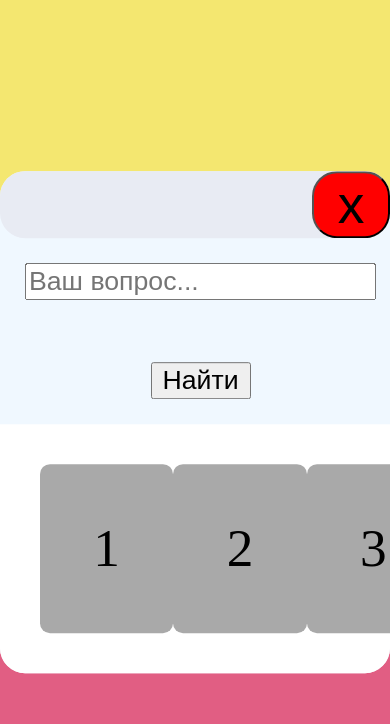
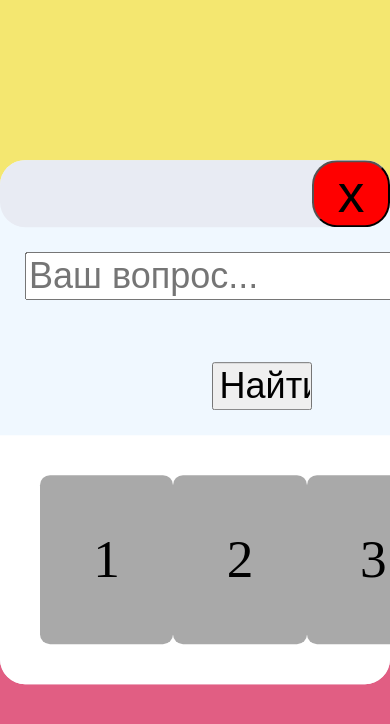
Before and after one commit to sherlok6/sherlok6.github.io, a plain HTML site: page index.html in a window 390 px wide. Both pictures are taken after a click on the button "Браузер". Drawn offline with Linux system fonts and the light colour scheme.

Commit message:
Update style.css

```diff
--- a/style.css
+++ b/style.css
@@ -96,7 +96,7 @@
     }
 
     input {
-        font-size: 20pt;
+        font-size: 27pt;
     }
 
     .show{
```
